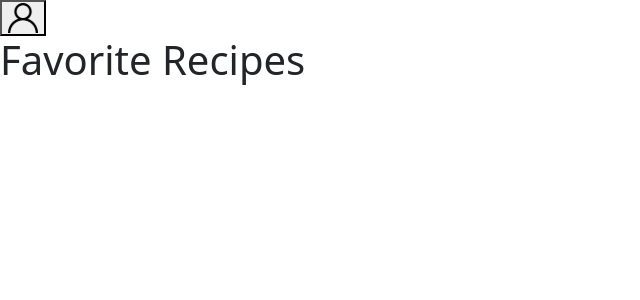
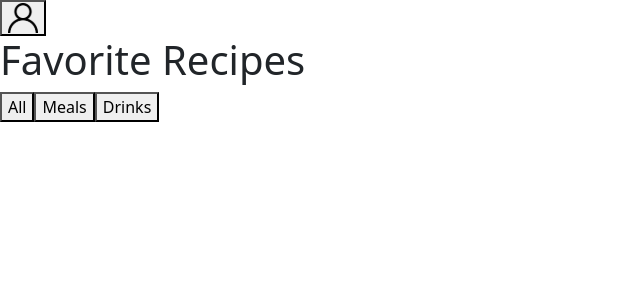
Before and after one commit to Pedro-A-Carvalho/app-tryber-cheff, a React (Vite) app: page /favorite-recipes in a window 1280 px wide. Shown: the top 300 px of the page, without its empty margins (0-640 px from the left). Built offline with nearby package versions, Linux system fonts and the light colour scheme.

Commit message:
Implementa página de receitas favoritas

```diff
--- a/src/pages/FavoriteRecipes.tsx
+++ b/src/pages/FavoriteRecipes.tsx
@@ -1,8 +1,111 @@
+import { useState } from 'react';
+import { useLocation } from 'react-router-dom';
 import Header from '../components/Header';
+import ShareButton from '../components/ShareButton';
+
+type FavRecipeType = {
+  id: string,
+  type: string,
+  nationality: string,
+  category: string,
+  name: string,
+  alcoholicOrNot: string,
+  image: string,
+  tags: string[],
+};
 
 function FavoriteRecipes() {
+  const getFavorite = JSON.parse(localStorage.getItem('favoriteRecipes') || '[]');
+
+  const [favRecipes, setFavRecipes] = useState<FavRecipeType[]>(getFavorite);
+
+  const mealOrDrink = (recipe: FavRecipeType, index: any) => {
+    if (recipe.type === 'meal') {
+      return (
+        <p data-testid={ `${index}-horizontal-top-text` }>
+          {`${recipe.nationality} - ${recipe.category}` }
+        </p>
+      );
+    } if (recipe.type === 'drink') {
+      return (
+        <p data-testid={ `${index}-horizontal-top-text` }>
+          {recipe.alcoholicOrNot}
+        </p>
+      );
+    }
+  };
+
+  const location = useLocation();
+  const path = location.pathname;
+
+  const results = favRecipes.map((recipe, index) => (
+    <section key={ recipe.id }>
+      <a href={ `${path[0]}//${path[2]}/${recipe.type}s/${recipe.id}` }>
+        <img
+          src={ recipe.image }
+          alt={ recipe.name }
+          data-testid={ `${index}-horizontal-image` }
+        />
+      </a>
+
+      <a href={ `${path[0]}//${path[2]}/${recipe.type}s/${recipe.id}` }>
+        <h1 data-testid={ `${index}-horizontal-name` }>
+          { recipe.name }
+        </h1>
+      </a>
+
+      {mealOrDrink(recipe, index)}
+
+      <ShareButton index={ index } type={ recipe.type } id={ recipe.id } />
+
+      {recipe.tags && recipe.tags.map((tag, indexx) => (
+        <a
+          key={ indexx }
+          href={ tag }
+          data-testid={ `${index}-${tag}-horizontal-tag` }
+        >
+          {tag}
+        </a>
+      ))}
+
+    </section>
+  ));
+
+  const filter = (whichType: string) => {
+    const filtered = favRecipes.filter((recipe) => (
+      recipe.type === whichType
+    ));
+    console.log(filtered);
+    setFavRecipes(filtered);
+    return filtered;
+  };
+
   return (
-    <Header>Favorite Recipes</Header>
+    <>
+      <Header>Favorite Recipes</Header>
+
+      <button
+        data-testid="filter-by-all-btn"
+
+      >
+        All
+      </button>
+
+      <button
+        data-testid="filter-by-meal-btn"
+        onClick={ () => filter('meal') }
+      >
+        Meals
+      </button>
+
+      <button
+        data-testid="filter-by-drink-btn"
+        onClick={ () => filter('drink') }
+      >
+        Drinks
+      </button>
+      {results}
+    </>
   );
 }
 
```
